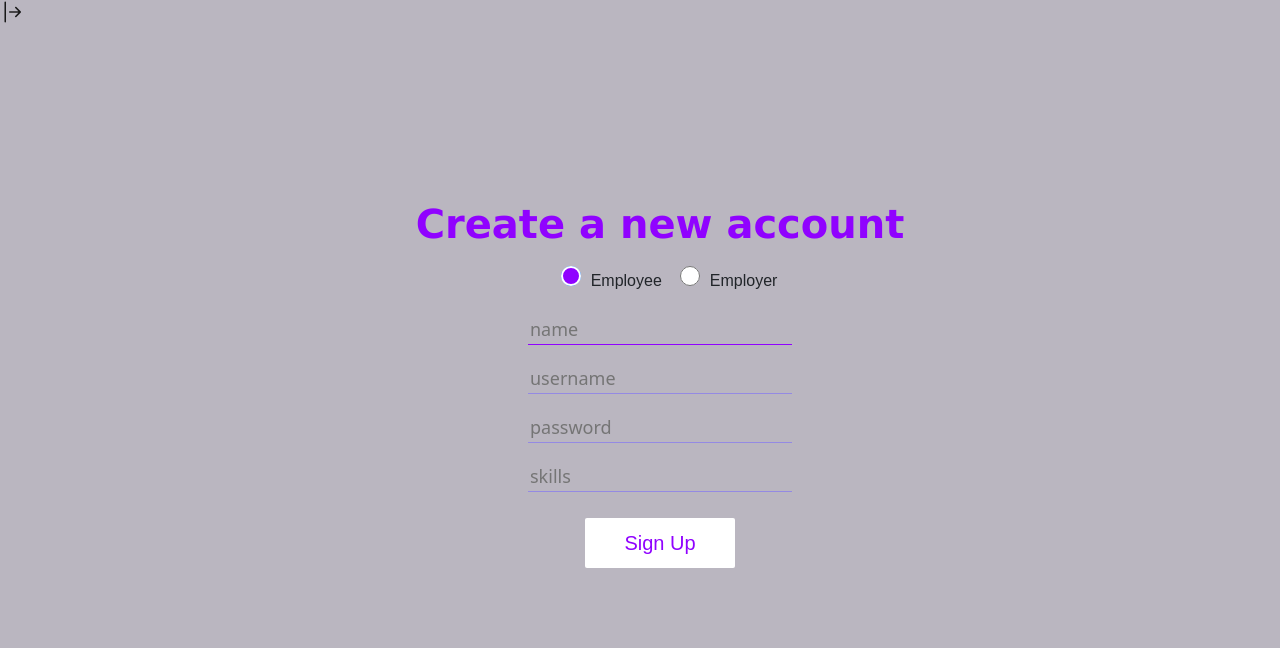
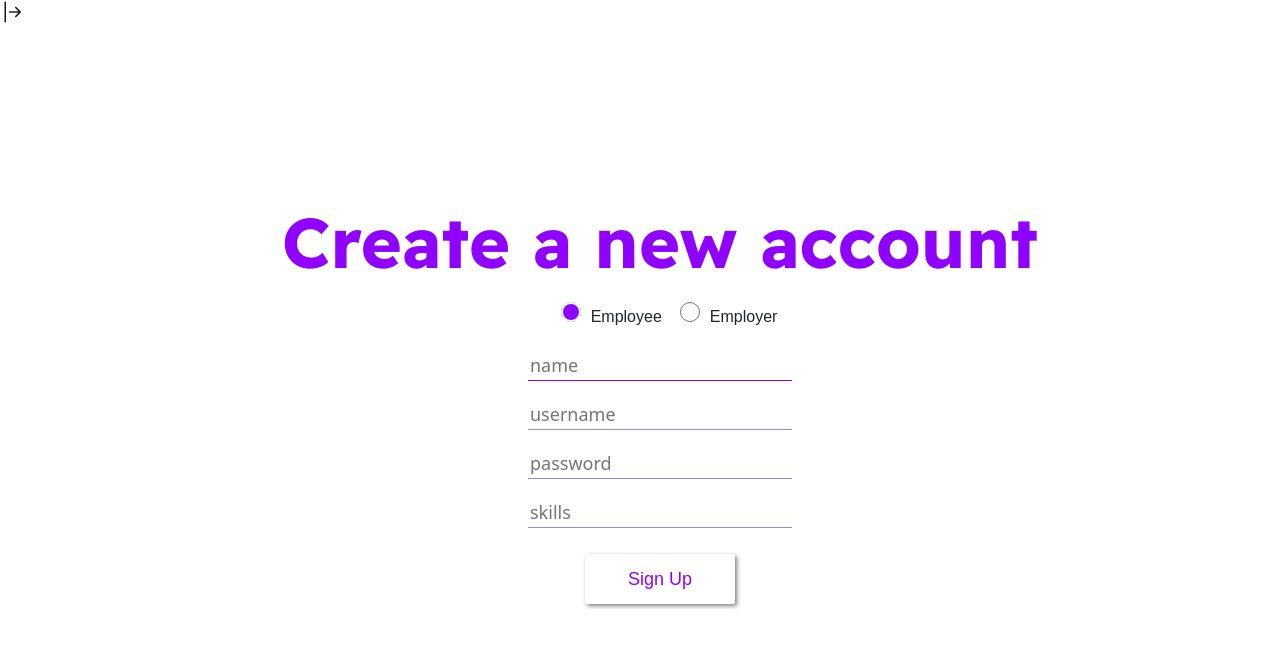
Before and after one commit to dartik24/Hyperlink, a React (Create React App) app in the folder frontend/: page /signup in a window 1280 px wide. Shown: the top 648 px of the page. Built offline with nearby package versions, Linux system fonts and the light colour scheme.

Commit message:
backgroud color, button and header style changed

```diff
--- a/frontend/src/App.css
+++ b/frontend/src/App.css
@@ -1,6 +1,7 @@
+@import url('https://fonts.googleapis.com/css2?family=Readex+Pro:wght@700&display=swap');
 div {
   text-align: center;
-  background-color: var(--base7);
+  background-color: var(--white);
 }
 
 .Homepage {
@@ -22,7 +23,7 @@
   height: 35px;
 }
 
-h1, h2, h3, h4, h5, h6 {
+h2, h3, h4, h5, h6 {
 	font-family: Verdana, Arial, Helvetica, sans-serif;
 }
 p, i, li, label, td, th, button {
@@ -32,6 +33,8 @@
 h1 {
 	color: #9002FF;
 	font-weight: bold;
+	font-family: 'Readex Pro', sans-serif;
+	font-size: 70px;
 }
 
 button {
@@ -51,6 +54,7 @@
 	margin: 10px;
 	border: none;
 	border-radius: 2px;
+	filter: drop-shadow(2.5px 2px 2px grey)
 }
 button:hover {
 	background-color: #9002FF;
--- a/frontend/src/index.css
+++ b/frontend/src/index.css
@@ -5,6 +5,7 @@
   --green: #7bd88f;
   --blue: #5ad4e6;
   --purple: #948ae3;
+  --white: #fff;
 
   --base0: #131313;
   --base1: #191919;
--- a/frontend/src/pages/profile/profile.css
+++ b/frontend/src/pages/profile/profile.css
@@ -1,3 +1,5 @@
+@import url('https://fonts.googleapis.com/css2?family=Readex+Pro:wght@700&display=swap');
+
 #profileImage {
     margin: 0 auto;
     height: 200px;
@@ -42,5 +44,10 @@
 }
 
 button {
-	font-size: 20px;
+	font-size: 18px;
 }
+
+h3 {
+    font-family: 'Readex Pro', sans-serif;
+    font-size: 35px;
+}
```
